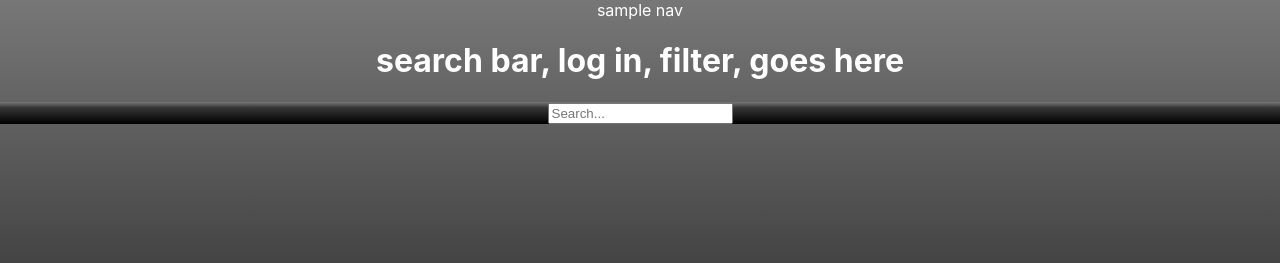
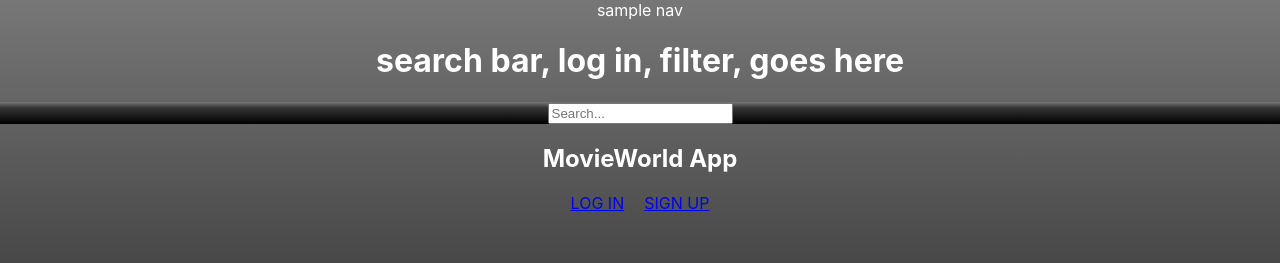
Before and after one commit to abdoulguira/ttp-app-final-front, a React (Create React App) app: page / in a window 1280 px wide. Shown: the top 263 px of the page. Built offline with nearby package versions, Linux system fonts and the light colour scheme.

Commit message:
log in page gets loaded

```diff
--- a/src/App.js
+++ b/src/App.js
@@ -3,11 +3,14 @@ import { BrowserRouter as Router, Route, Routes } from 'react-router-dom';
 import HomePage from './components/HomePage';
 import MovieDetailPage from './components/MovieDetailPage'
 import SearchBar from './components/SearchBar'
+import NavBar from './components/navbar/NavBar';
+import LogIn from './components/LogIn';
 import './App.css';
 
 function App() {
   const HomePageElm = () => (<HomePage />)
   const MovieDetailPageElm = () => (<MovieDetailPage />)
+  const LogInElm = () => (<LogIn />)
 
   return (
     <Router>
@@ -15,9 +18,11 @@ function App() {
             <nav>sample nav</nav>
             <h1>search bar, log in, filter, goes here </h1>
             <SearchBar />
+            <NavBar />
             <Routes>
               <Route exact path="/" element={<HomePageElm/>}/>
               <Route exact path="/movie/:id" element={<MovieDetailPageElm/>}/>
+              <Route exact path="/login" element={<LogInElm/>}/>
             </Routes>
 
           </div>
--- a/src/components/SignIn.js
+++ b/src/components/LogIn.js
@@ -1,47 +1,49 @@
 import React, {useState} from "react";
 
-export default function SignIn() {
-    const [username, setUsername] = useState('');
-    const [email, setEmail] = useState('');
-    const [password, setPassword] = useState('');
+export default function LogIn() {
+    // const [username, setUsername] = useState('');
+    // const [email, setEmail] = useState('');
+    // const [password, setPassword] = useState('');
 
-    const handleUserChange = (e) => {
-        setUsername(e.target.value);
-      }
+    // const handleUserChange = (e) => {
+    //     setUsername(e.target.value);
+    //   }
 
-    const handleEmailChange = (e) => {
-        setEmail(e.target.value);
-    }
+    // const handleEmailChange = (e) => {
+    //     setEmail(e.target.value);
+    // }
 
-    const handlePasswordChange = (e) => {
-        setPassword(e.target.value);
-    }
+    // const handlePasswordChange = (e) => {
+    //     setPassword(e.target.value);
+    // }
 
     return (
         <div>
-             <form onSubmit={this.handleSubmit}>
+            <h1>Log In Page</h1>
+             {/* <form onSubmit={this.handleSubmit}>    */}
                     <label className='label'>Enter Username: </label>
                     <input
                         className='input'
                         id='username'
                         type='text'
-                        onChange={handleUserChange}
+                        // onChange={handleUserChange}
                     />
                     <label className='label'>Email: </label>
                     <input
                         className='input'
                         id='email'
                         type='email'
-                        onChange={handleEmailChange}
+                        // onChange={handleEmailChange}
                     />
                     <label className='label'>Password: </label>
                     <input
                         className='input'
                         id='password'
                         type='password'
-                        onChange={handlePasswordChange}/>
+                        // onChange={handlePasswordChange}
+                    />
                     <input type='submit' value='Sign Up'></input>
-                </form>
+                {/* </form> */}
         </div>
     );
 }
--- a/src/components/navbar/NavBar.js
+++ b/src/components/navbar/NavBar.js
@@ -6,8 +6,8 @@ export default function NavBar() {
         <nav className='navbar'>
             <h1>MovieWorld App</h1>
             <div>
-                <Link className='link' to="/Login">LOG IN</Link>
-                <Link className='link' to="/SignUp">SIGN UP</Link>
+                <Link className='link' to="/login">LOG IN</Link>
+                <Link className='link' to="/signup">SIGN UP</Link>
             </div>
         </nav>
     );
--- a/src/index.css
+++ b/src/index.css
@@ -11,3 +11,7 @@ code {
   font-family: source-code-pro, Menlo, Monaco, Consolas, 'Courier New',
     monospace;
 }
+
+.link {
+  margin: 10px;
+}
```
